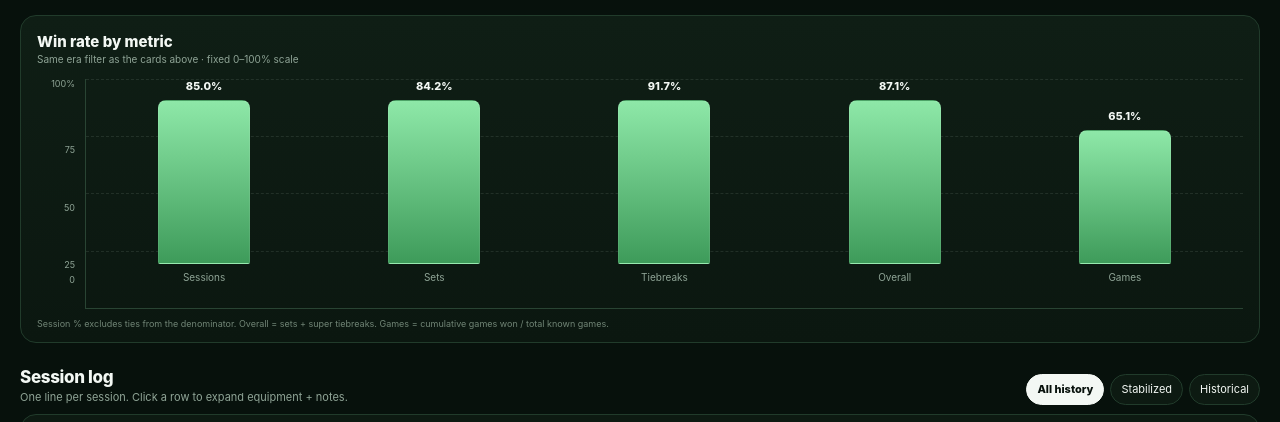
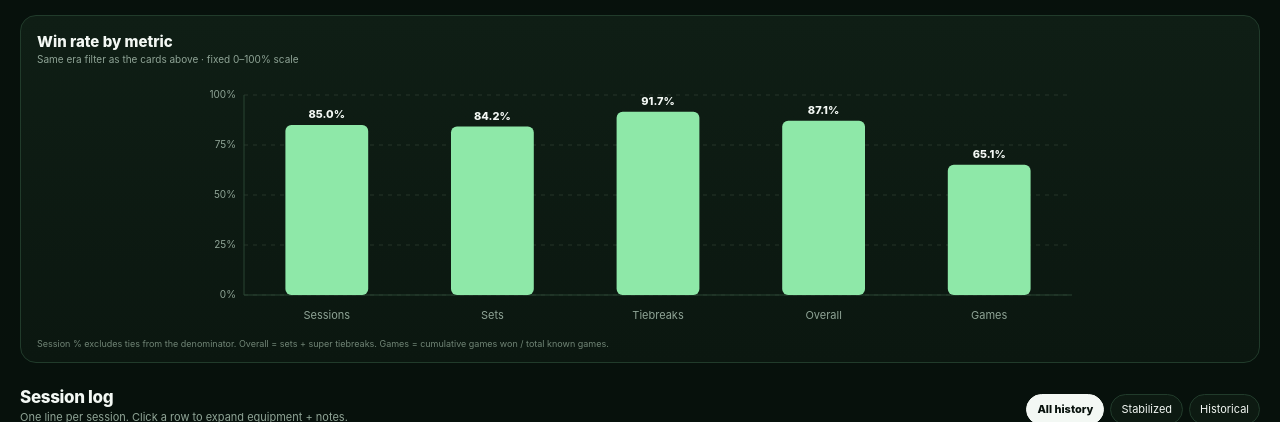
Before and after one commit to nalbanders/Nalbana-Site, a plain HTML site: page tennis/index.html in a window 1280 px wide. Shown: the part 320-742 px from the top of the page. Drawn offline with Linux system fonts and the light colour scheme.

Commit message:
Fix Tennis HQ chart to true 0-100 percent axis

```diff
--- a/tennis/index.html
+++ b/tennis/index.html
@@ -42,18 +42,14 @@ h1{font-size:36px;line-height:1;margin:5px 0 0;letter-spacing:-.045em}
 .chart-head{display:flex;justify-content:space-between;align-items:end;gap:12px;margin-bottom:12px;flex-wrap:wrap}
 .chart-title{font-weight:850;font-size:15px}
 .chart-sub{font-size:10px;color:var(--muted)}
-.bar-chart{height:230px;display:grid;grid-template-columns:38px 1fr;gap:10px}
-.yaxis{position:relative;color:var(--muted);font-size:9px}
-.ytick{position:absolute;right:0;transform:translateY(50%)}
-.y100{top:-2px;transform:none}.y75{top:25%}.y50{top:50%}.y25{top:75%}.y0{bottom:23px;transform:none}
-.plot{position:relative;border-left:1px solid #294433;border-bottom:1px solid #294433;padding:0 16px 23px}
-.gridline{position:absolute;left:0;right:0;border-top:1px dashed rgba(143,164,150,.16)}
-.g100{top:0}.g75{top:25%}.g50{top:50%}.g25{top:75%}
-.bars{position:absolute;inset:0 12px 23px 12px;display:grid;grid-template-columns:repeat(5,minmax(54px,1fr));gap:18px;align-items:end}
-.bar-wrap{height:100%;display:flex;flex-direction:column;justify-content:flex-end;align-items:stretch;min-width:0}
-.bar-value{text-align:center;font-size:11px;font-weight:850;color:var(--text);margin-bottom:5px}
-.bar{width:100%;max-width:92px;margin:0 auto;background:linear-gradient(180deg,var(--green),#3e9b5a);border:1px solid rgba(255,255,255,.08);border-radius:8px 8px 2px 2px;min-height:2px;transition:height .25s ease}
-.bar-label{text-align:center;font-size:10px;color:var(--muted);margin-top:6px;white-space:nowrap}
+.bar-chart{height:250px}
+.metric-chart{display:block;width:100%;height:250px;overflow:visible}
+.chart-grid{stroke:rgba(143,164,150,.18);stroke-width:1;stroke-dasharray:4 5}
+.chart-axis{stroke:#294433;stroke-width:1}
+.chart-y{fill:var(--muted);font-size:10px;text-anchor:end}
+.chart-x{fill:var(--muted);font-size:11px;text-anchor:middle}
+.chart-v{fill:var(--text);font-size:11px;font-weight:800;text-anchor:middle}
+.chart-bar{fill:var(--green)}
 .chart-foot{font-size:9px;color:#718576;margin-top:8px}
 .toolbar-wrap{border:1px solid var(--line);background:#0d1a12;border-radius:16px;padding:10px;margin-bottom:12px}
 .toolbar{display:grid;grid-template-columns:1.55fr repeat(5,minmax(120px,1fr));gap:8px}
@@ -188,17 +184,7 @@ td{white-space:nowrap;overflow:hidden;text-overflow:ellipsis}
       </div>
     </div>
     <div class="bar-chart" aria-label="Win rate by metric">
-      <div class="yaxis">
-        <span class="ytick y100">100%</span>
-        <span class="ytick y75">75</span>
-        <span class="ytick y50">50</span>
-        <span class="ytick y25">25</span>
-        <span class="ytick y0">0</span>
-      </div>
-      <div class="plot">
-        <div class="gridline g100"></div><div class="gridline g75"></div><div class="gridline g50"></div><div class="gridline g25"></div>
-        <div class="bars" id="metricBars"></div>
-      </div>
+      <svg id="metricChart" class="metric-chart" viewBox="0 0 900 250" role="img" aria-label="Win rate by metric, fixed from 0 to 100 percent"></svg>
     </div>
     <div class="chart-foot">Session % excludes ties from the denominator. Overall = sets + super tiebreaks. Games = cumulative games won / total known games.</div>
   </section>
@@ -340,9 +326,27 @@ td{white-space:nowrap;overflow:hidden;text-overflow:ellipsis}
       {label:"Overall", value: overall.w+overall.l ? 100*overall.w/(overall.w+overall.l) : 0},
       {label:"Games", value: games.w+games.l ? 100*games.w/(games.w+games.l) : 0}
     ];
-    $("#metricBars").innerHTML=chartData.map(d =>
-      '<div class="bar-wrap"><div class="bar-value">'+d.value.toFixed(1)+'%</div><div class="bar" style="height:'+Math.max(2,d.value)+'%"></div><div class="bar-label">'+d.label+'</div></div>'
-    ).join("");
+    const svg=$("#metricChart");
+    const W=900,H=250,left=54,right=18,top=16,bottom=34;
+    const pw=W-left-right, ph=H-top-bottom;
+    const y=v=>top+ph-(Math.max(0,Math.min(100,v))/100)*ph;
+    const ticks=[0,25,50,75,100];
+    let parts=[];
+    ticks.forEach(t=>{
+      const yy=y(t);
+      parts.push('<line class="chart-grid" x1="'+left+'" y1="'+yy+'" x2="'+(W-right)+'" y2="'+yy+'"></line>');
+      parts.push('<text class="chart-y" x="'+(left-8)+'" y="'+(yy+3)+'">'+t+'%</text>');
+    });
+    parts.push('<line class="chart-axis" x1="'+left+'" y1="'+top+'" x2="'+left+'" y2="'+(top+ph)+'"></line>');
+    parts.push('<line class="chart-axis" x1="'+left+'" y1="'+(top+ph)+'" x2="'+(W-right)+'" y2="'+(top+ph)+'"></line>');
+    const band=pw/chartData.length, bw=Math.min(90,band*.5);
+    chartData.forEach((d,i)=>{
+      const cx=left+band*(i+.5), yy=y(d.value), bh=(top+ph)-yy;
+      parts.push('<text class="chart-v" x="'+cx+'" y="'+Math.max(12,yy-7)+'">'+d.value.toFixed(1)+'%</text>');
+      parts.push('<rect class="chart-bar" x="'+(cx-bw/2)+'" y="'+yy+'" width="'+bw+'" height="'+Math.max(1,bh)+'" rx="6"></rect>');
+      parts.push('<text class="chart-x" x="'+cx+'" y="'+(H-10)+'">'+d.label+'</text>');
+    });
+    svg.innerHTML=parts.join("");
   }
 
   function unitChips(s,type){
```
